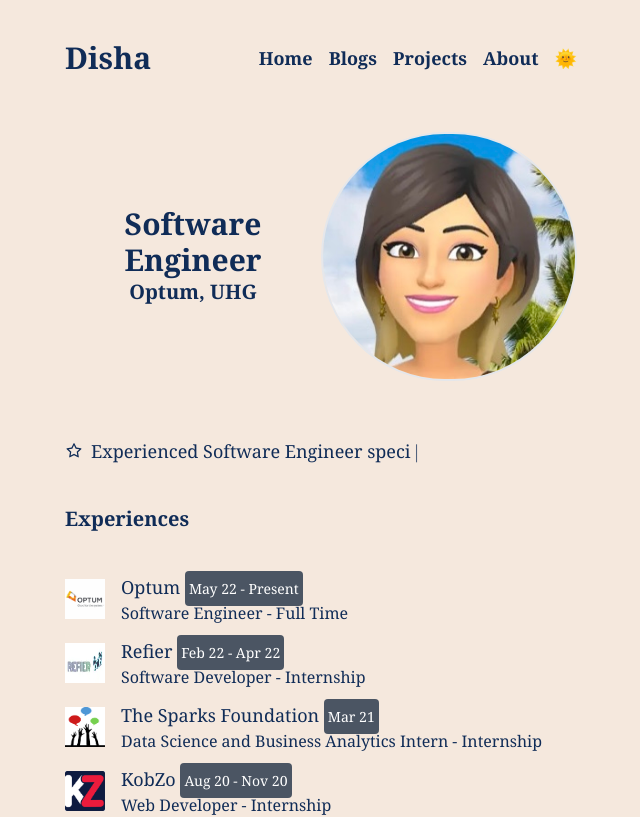
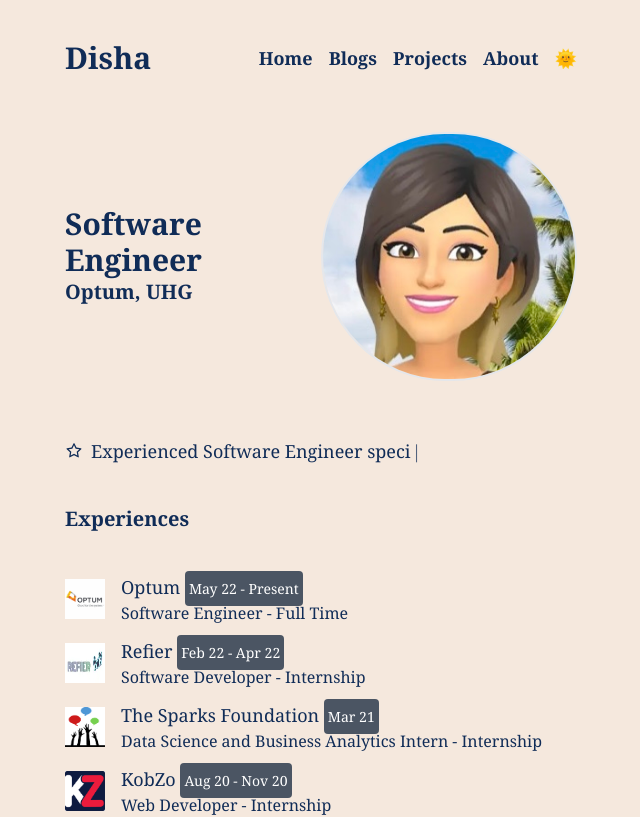
Before and after one commit to dishadutta/portfolio, a Next.js app: page / in a window 1280 px wide. Shown: the top 817 px of the page, without its empty margins (319-959 px from the left). Built offline with nearby package versions, Linux system fonts and the light colour scheme.

Commit message:
style: added heading to the left

```diff
--- a/app/page.tsx
+++ b/app/page.tsx
@@ -21,7 +21,7 @@
   return (
     <div className='space-y-10'>
       <div className='flex flex-col md:flex-row'>
-        <div className='order-2 md:order-1 flex-1 py-4 flex flex-col justify-center md:text-center'>
+        <div className='order-2 md:order-1 flex-1 py-4 flex flex-col justify-center'>
           <div className='text-3xl font-extrabold'>Software Engineer</div>
           <div className='font-semibold text-xl'>Optum, UHG</div>
         </div>
```
